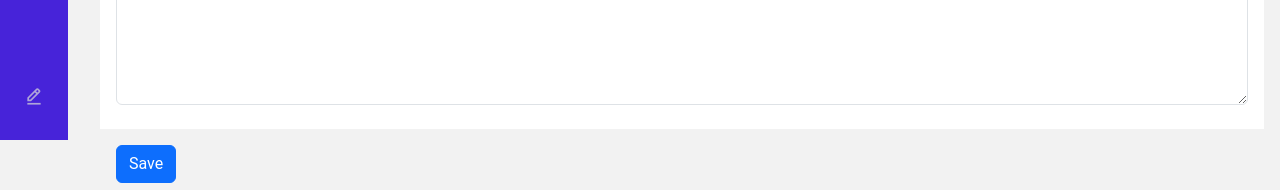
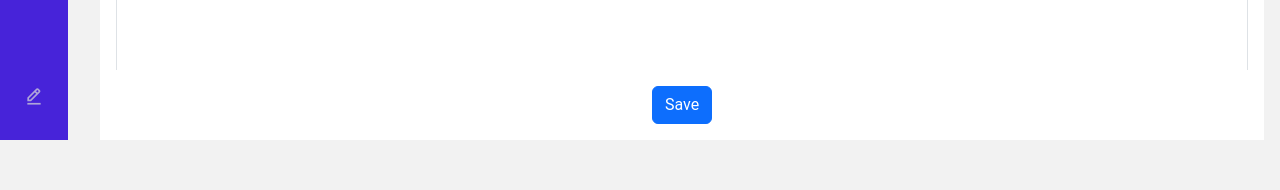
Before and after one commit to MOHDSHEES/Blogs, a React (Create React App) app in the folder frontend/: page /add in a window 1280 px wide. Shown: the part 660-850 px from the top of the page. Built offline with nearby package versions, Linux system fonts and the light colour scheme; no server answers.

Commit message:
from button sticky

```diff
--- a/frontend/public/style.css
+++ b/frontend/public/style.css
@@ -224,3 +224,9 @@ a {
 .p-link:hover {
   background-color: #999;
 }
+.form-fixed-btn {
+  position: sticky;
+  bottom: 0;
+  background-color: white;
+  text-align: center;
+}
--- a/frontend/src/components/blogAdd/form.js
+++ b/frontend/src/components/blogAdd/form.js
@@ -624,13 +624,7 @@ const Form = ({ cate }) => {
                 )}
               </Droppable>
             </DragDropContext>
-            <button
-              type="submit"
-              disabled={disabled}
-              class="m-3 btn btn-primary"
-            >
-              {flag ? "Update" : "Save"}
-            </button>
+
             {/* {title && (
               <Link
                 to={{
@@ -648,8 +642,16 @@ const Form = ({ cate }) => {
                 Preview
               </Link>
             )} */}
+            <div className="form-fixed-btn">
+              <button
+                type="submit"
+                disabled={disabled}
+                class="m-3 btn btn-primary"
+              >
+                {flag ? "Update" : "Save"}
+              </button>
               {flag ? (
-              <div>
+                <>
                   <button
                     onClick={reset}
                     type="button"
@@ -664,10 +666,11 @@ const Form = ({ cate }) => {
                   >
                     Delete
                   </button>
-              </div>
+                </>
               ) : (
                 ""
               )}
+            </div>
           </form>
         ) : (
           ""
```
Also changed, not shown: frontend/public/style.minified.css (+1 -1 lines), 9 other files (tests, documents, lock files or other folders). Lines whose indentation alone changed are shown as unchanged.
